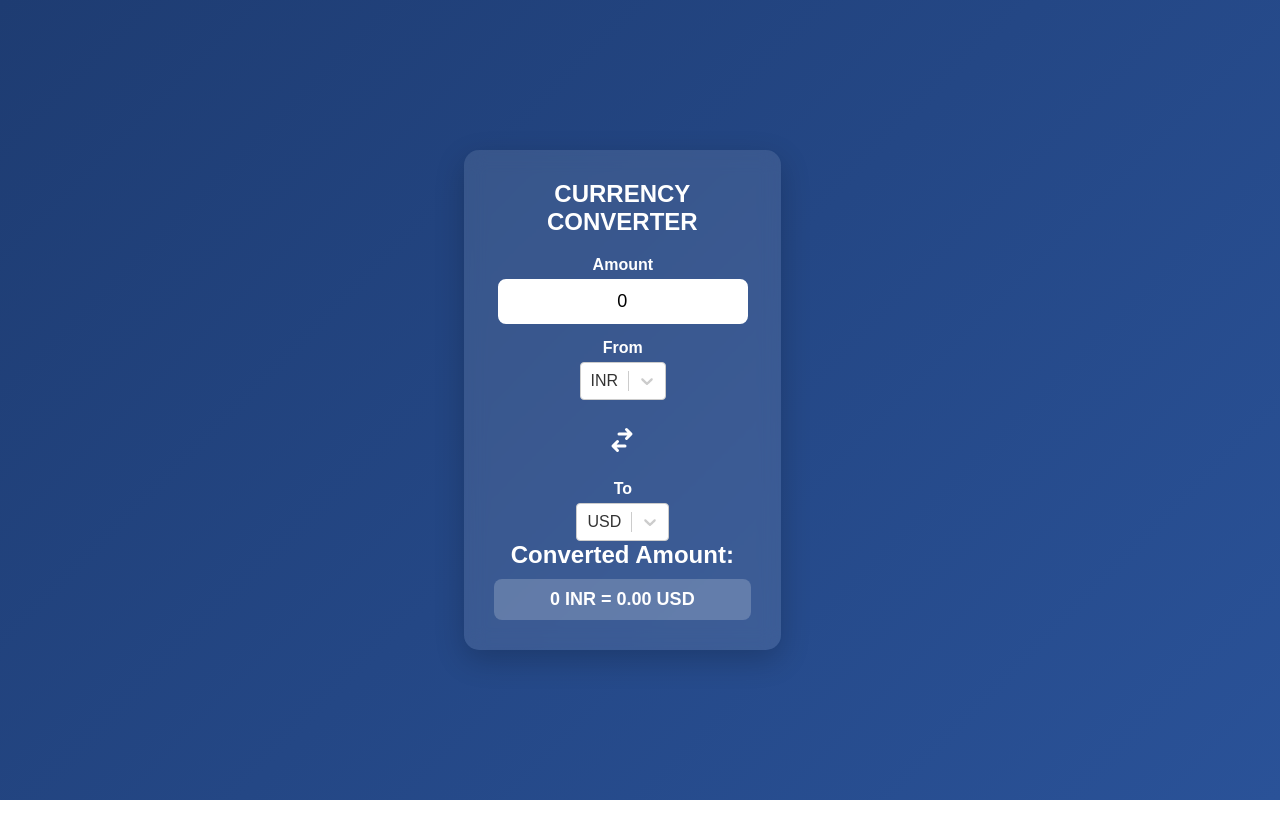
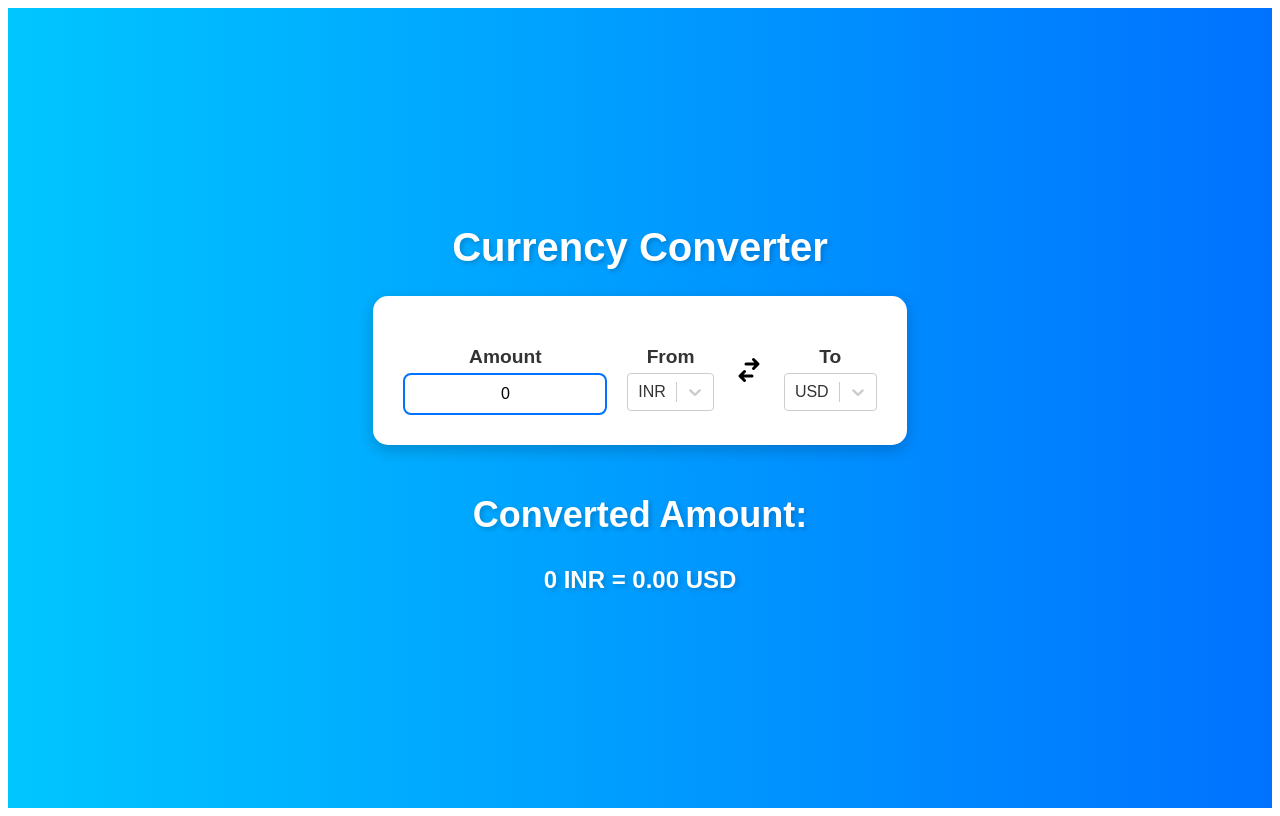
Before and after one commit to vikarnjha/React-Currency-Converter, a React (Vite) app in the folder react-currency-converter/: page / in a window 1280 px wide. Built offline with nearby package versions, Linux system fonts and the light colour scheme; no server answers.

Commit message:
css updated

```diff
--- a/react-currency-converter/src/components/Currency.css
+++ b/react-currency-converter/src/components/Currency.css
@@ -1,49 +1,41 @@
-/* General Styling */
-* {
-    margin: 0;
-    padding: 0;
-    box-sizing: border-box;
+/* General Styles */
+.App {
+  text-align: center;
   font-family: "Poppins", sans-serif;
-  }
-
-  body {
+  background: linear-gradient(to right, #00c6ff, #0072ff);
+  min-height: 100vh;
   display: flex;
+  flex-direction: column;
+  align-items: center;
   justify-content: center;
-    align-items: center;
-    height: 100vh;
-    background: linear-gradient(135deg, #1e3c72, #2a5298);
-  }
-
-  /* Container */
-  .App {
-    background: rgba(255, 255, 255, 0.1);
-    padding: 30px;
-    border-radius: 15px;
-    box-shadow: 0px 10px 30px rgba(0, 0, 0, 0.2);
-    backdrop-filter: blur(10px);
-    width: 90%;
-    max-width: 500px;
-    text-align: center;
-    color: white;
-    animation: fadeIn 1s ease-in-out;
 }
 
 /* Heading */
 .heading h1 {
-    font-size: 24px;
-    font-weight: 600;
-    margin-bottom: 20px;
-    text-transform: uppercase;
+  color: white;
+  font-size: 2.5rem;
+  text-shadow: 2px 2px 5px rgba(0, 0, 0, 0.2);
 }
 
-  /* Form Styling */
+/* Container */
 .container {
   display: flex;
-    flex-direction: column;
-    gap: 15px;
+  flex-wrap: wrap;
+  justify-content: center;
+  background: white;
+  padding: 20px;
+  border-radius: 15px;
+  box-shadow: 0px 5px 15px rgba(0, 0, 0, 0.2);
+  transition: transform 0.3s ease-in-out;
 }
 
+.container:hover {
+  transform: scale(1.02);
+}
+
+/* Input & Select Fields */
 .left, .middle, .right {
+  margin: 10px;
   display: flex;
   flex-direction: column;
   align-items: center;
@@ -51,128 +43,97 @@
 
 h3 {
   margin-bottom: 5px;
-    font-size: 16px;
+  font-size: 1.2rem;
+  color: #333;
 }
 
-  /* Input Field */
 input {
-    width: 100%;
-    max-width: 250px;
+  width: 180px;
   padding: 10px;
-    border: 2px solid white;
+  border: 2px solid #0072ff;
   border-radius: 8px;
+  text-align: center;
+  font-size: 1rem;
   outline: none;
-    text-align: center;
-    font-size: 18px;
-    transition: all 0.3s ease-in-out;
+  transition: 0.3s;
 }
 
 input:focus {
-    border-color: #ffdd57;
-    box-shadow: 0px 0px 10px rgba(255, 221, 87, 0.6);
+  border-color: #ff9800;
 }
 
-  /* Dropdown Styling */
-  .Dropdown-root {
-    width: 100%;
-    max-width: 250px;
+/* React-Select Custom Styling */
+.css-2b097c-container {
+  width: 200px;
 }
 
-  .Dropdown-control {
-    padding: 10px;
-    border-radius: 8px;
-    border: 2px solid white;
-    background: rgba(255, 255, 255, 0.1);
-    color: white;
-    font-size: 16px;
-    text-transform: uppercase;
-    transition: all 0.3s ease;
+.css-1pahdxg-control {
+  border: 2px solid #0072ff !important;
+  box-shadow: none !important;
 }
 
-  .Dropdown-control:hover {
-    background: rgba(255, 255, 255, 0.2);
+.css-1pahdxg-control:hover {
+  border-color: #ff9800 !important;
 }
 
-  /* Switch Icon */
+.css-26l3qy-menu {
+  background: white;
+  border-radius: 8px;
+  box-shadow: 0px 5px 10px rgba(0, 0, 0, 0.2);
+}
+
+.css-4ljt47-MenuList {
+  padding: 5px;
+}
+
+.css-1n7v3ny-option {
+  padding: 10px;
+  font-size: 1rem;
+  color: #333;
+  transition: 0.3s;
+}
+
+.css-1n7v3ny-option:hover {
+  background: #0072ff;
+  color: white;
+}
+
+/* Switch Button */
 .switch {
   display: flex;
+  align-items: center;
   justify-content: center;
-    align-items: center;
-    margin: 10px 0;
+  margin: 10px;
+}
+
+.switch svg {
   cursor: pointer;
   transition: transform 0.3s ease-in-out;
 }
 
-  .switch:hover {
+.switch svg:hover {
   transform: rotate(180deg);
+  color: #ff9800;
 }
 
-  /* Convert Button */
-  .result button {
-    background: #ffdd57;
-    color: black;
-    padding: 10px 20px;
-    border: none;
-    border-radius: 8px;
-    font-size: 16px;
+/* Result Section */
+.result {
+  margin-top: 20px;
+  color: white;
+  font-size: 1.5rem;
   font-weight: bold;
-    cursor: pointer;
-    transition: all 0.3s ease;
-    margin-top: 10px;
-  }
-
-  .result button:hover {
-    background: #ffcc00;
-    transform: scale(1.05);
-  }
-
-  /* Converted Amount */
-  .result p {
-    font-size: 18px;
-    font-weight: bold;
-    margin-top: 10px;
-    background: rgba(255, 255, 255, 0.2);
-    padding: 10px;
-    border-radius: 8px;
-    animation: slideIn 0.5s ease-in-out;
-  }
-
-  /* Animations */
-  @keyframes fadeIn {
-    from {
-      opacity: 0;
-      transform: scale(0.9);
-    }
-    to {
-      opacity: 1;
-      transform: scale(1);
-    }
-  }
-
-  @keyframes slideIn {
-    from {
-      opacity: 0;
-      transform: translateY(10px);
-    }
-    to {
-      opacity: 1;
-      transform: translateY(0);
-    }
+  text-shadow: 2px 2px 5px rgba(0, 0, 0, 0.2);
 }
 
 /* Responsive Design */
-  @media (max-width: 480px) {
-    .App {
-      padding: 20px;
-      width: 95%;
+@media (max-width: 768px) {
+  .container {
+    flex-direction: column;
+    align-items: center;
+    padding: 15px;
   }
-    .heading h1 {
-      font-size: 20px;
-    }
-    input, .Dropdown-root {
-      max-width: 200px;
-    }
-    .result p {
-      font-size: 16px;
+
+  input, .css-2b097c-container {
+    width: 100%;
   }
 }
```
Lines whose indentation alone changed are shown as unchanged.
